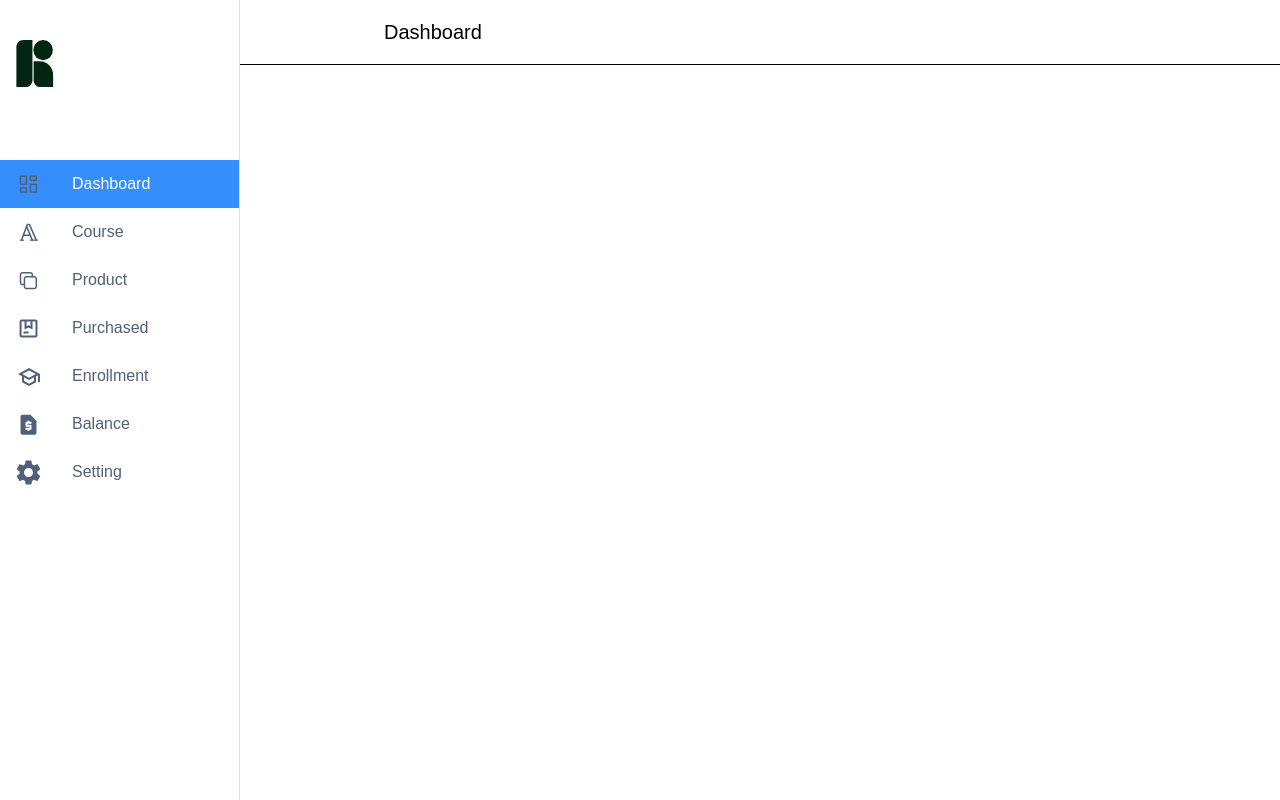
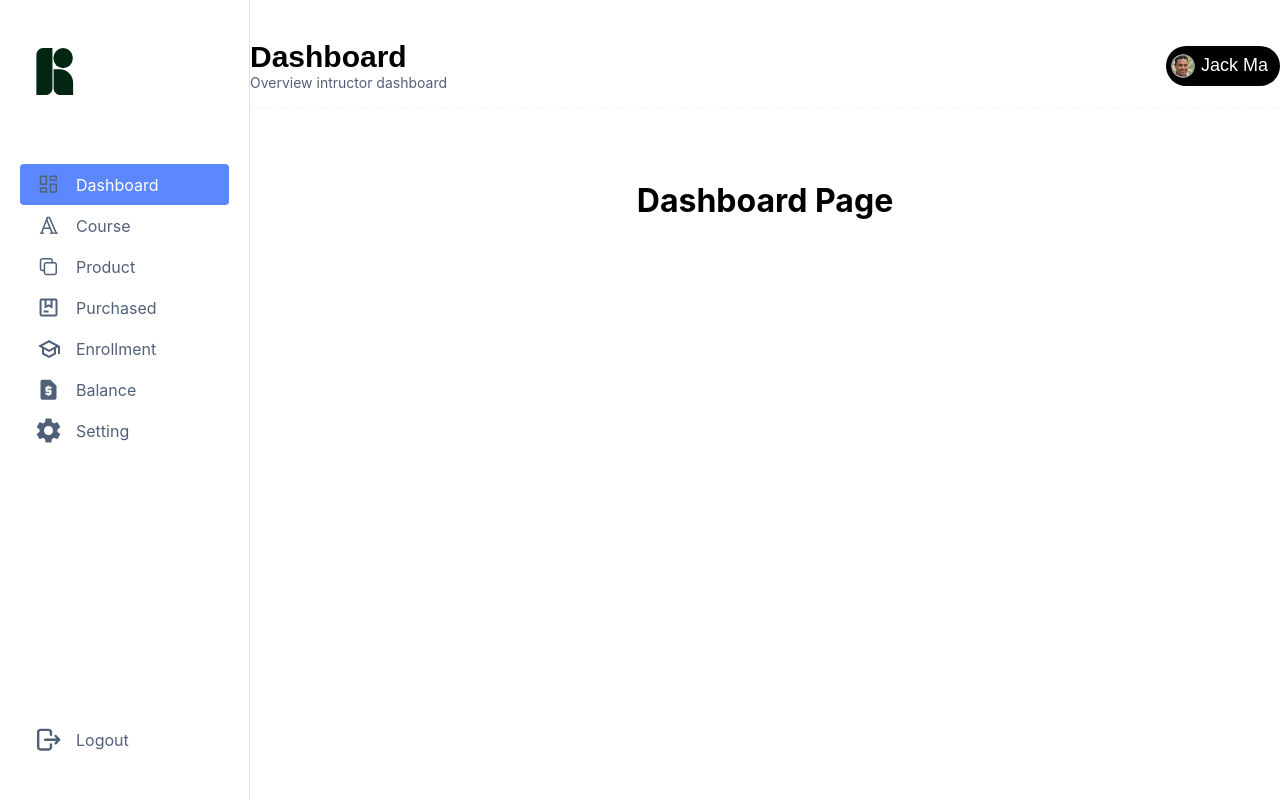
Before and after one commit to Kh1T/agteach-instructor, a React (Create React App) app: page / in a window 1280 px wide. Built offline with nearby package versions, Linux system fonts and the light colour scheme.

Commit message:
feat: update sidebar component and header

```diff
--- a/src/components/Sidebar.jsx
+++ b/src/components/Sidebar.jsx
@@ -19,39 +19,134 @@ import purchasedIcon from "../assets/purchased-sidebar-icon.svg";
 import enrollmentIcon from "../assets/enrollment-sidebar-icon.svg";
 import balanceIcon from "../assets/balance-sidebar-icon.svg";
 import settingIcon from "../assets/setting-sidebar-icon.svg";
-import { Link } from "@mui/material";
+import avtarChip from "../assets/avatar-chip.png";
+import logoutIcon from "../assets/logout-sidebar-icon.svg";
+import { Avatar, Chip, Link, Stack } from "@mui/material";
 
-export default function Sidebar() {
+export default function Sidebar({ children }) {
   const sidebarList = [
-    { title: "Dashboard", icon: dashboardIcon, route: "/" },
-    { title: "Course", icon: courseIcon, route: "/course" },
-    { title: "Product", icon: productIcon, route: "/product" },
-    { title: "Purchased", icon: purchasedIcon, route: "/purchased" },
-    { title: "Enrollment", icon: enrollmentIcon, route: "/enrollment" },
-    { title: "Balance", icon: balanceIcon, route: "/balance" },
-    { title: "Setting", icon: settingIcon, route: "/setting" },
+    {
+      title: "Dashboard",
+      icon: dashboardIcon,
+      route: "/",
+      description: "Overview intructor dashboard",
+    },
+    {
+      title: "Course",
+      icon: courseIcon,
+      route: "/course",
+      description: "View or List more courses",
+    },
+    {
+      title: "Product",
+      icon: productIcon,
+      route: "/product",
+      description: "View or List more products",
+    },
+    {
+      title: "Purchased",
+      icon: purchasedIcon,
+      route: "/purchased",
+      description: "View purchased history",
+    },
+    {
+      title: "Enrollment",
+      icon: enrollmentIcon,
+      route: "/enrollment",
+      description: "View enrolled history",
+    },
+    {
+      title: "Balance",
+      icon: balanceIcon,
+      route: "/balance",
+      description: "View your buisness progress",
+    },
+    {
+      title: "Setting",
+      icon: settingIcon,
+      route: "/setting",
+      description: "Make change to your profile",
+    },
   ];
   const { pathname } = useLocation();
-  const drawerWidth = 240;
+  const drawerWidth = 250;
   const sideBarContent = (
     <Box sx={{ display: "flex" }}>
-      <CssBaseline />
+      {/* <CssBaseline /> */}
       <AppBar
         position="fixed"
         sx={{
           width: `calc(100% - ${drawerWidth}px)`,
-          pl: 15,
+          // pl: 15,
+          pt: 5,
           ml: `${drawerWidth}px`,
           backgroundColor: "common.white",
           color: "common.black",
           boxShadow: "none",
-          borderBottom: 1,
         }}
       >
-        <Toolbar>
-          <Typography variant="h6" noWrap component="div">
-            {sidebarList.find((element) => element.route === pathname).title}
+        <Toolbar
+          sx={{
+            display: "flex",
+            justifyContent: "center",
+            flexDirection: "row",
+            px: 0,
+            "@media (min-width: 0px)": { paddingRight: 0, paddingLeft: 0 },
+            width: "100%",
+          }}
+        >
+          <Box
+            sx={{
+              width: "100%",
+              display: "flex",
+              flexDirection: "row",
+              justifyContent: "center",
+              maxWidth: 1300,
+              // borderStyle: "dashed",
+              borderBottom: 1,
+              borderBottomStyle: "dashed",
+              borderColor: "grey.300",
+            }}
+          >
+            <Stack
+              direction="row"
+              sx={{
+                width: "100%",
+                pb: 2,
+                alignItems: "center",
+                justifyContent: "space-between",
+              }}
+            >
+              <Stack direction="column" spacing="2">
+                <Typography variant="h3">
+                  {
+                    sidebarList.find((element) => element.route === pathname)
+                      .title
+                  }
                 </Typography>
+                <Typography variant="bsr" sx={{ color: "dark.300" }}>
+                  {
+                    sidebarList.find((element) => element.route === pathname)
+                      .description
+                  }
+                </Typography>
+              </Stack>
+              <Chip
+                avatar={<Avatar src={avtarChip} label="Avatar" />}
+                label="Jack Ma"
+                sx={{
+                  height: "40px",
+                  borderRadius: "63px",
+                  // mb: "30px",
+                  backgroundColor: "common.black",
+                  "& .MuiChip-label": {
+                    color: "common.white",
+                    fontSize: 18,
+                  },
+                }}
+              />
+            </Stack>
+          </Box>
         </Toolbar>
       </AppBar>
       <Drawer
@@ -61,15 +156,24 @@ export default function Sidebar() {
           "& .MuiDrawer-paper": {
             width: drawerWidth,
             boxSizing: "border-box",
+            px: "20px",
+            py: 5,
           },
         }}
         variant="permanent"
         anchor="left"
       >
+        <Stack
+          direction="column"
+          sx={{
+            height: "100%",
+            justifyContent: "space-between",
+          }}
+        >
+          <List>
             <Box
               component="img"
               sx={{
-            mt: 5,
                 ml: 2,
                 height: 48,
                 width: 38,
@@ -78,7 +182,6 @@ export default function Sidebar() {
               src={logoIcon}
             />
             <Toolbar />
-        <List>
             {sidebarList.map(({ title, icon, route }, index) => (
               <Link
                 component={RouterLink}
@@ -88,39 +191,85 @@ export default function Sidebar() {
                 sx={{
                   "& .MuiListItem-root": {
                     backgroundColor:
-                    route === pathname ? "blue.main" : "common.white",
-
+                      route === pathname ? "purple.main" : "common.white",
+                    borderRadius: 1,
                   },
-                "& .MuiListItemText-root": {
+                  "& .MuiTypography-root": {
                     color: route === pathname ? "common.white" : "dark.300",
                   },
                 }}
               >
                 <ListItem
                   key={title}
+                  // sx={{display:"flex", flexDirection:"column", }}
                   disablePadding
                   // selected={route === pathname}
                 >
                   <ListItemButton>
-                  <ListItemIcon>
                     <Box
                       component="img"
                       sx={{
                         height: 25,
                         width: 25,
+                        pr: "15px",
                       }}
                       alt={title}
                       src={icon}
                     />
                     {/* <img src={icon} /> */}
-                  </ListItemIcon>
-                  <ListItemText primary={title} sx={{ color: "dark.300" }} />
+                    {/* <ListItemText primary={title} sx={{ color: "dark.300" }} /> */}
+                    <Typography variant="bmdr" sx={{ color: "dark.300" }}>
+                      {title}
+                    </Typography>
                   </ListItemButton>
                 </ListItem>
               </Link>
             ))}
           </List>
+        </Stack>
+
+        <Box>
+          <ListItemButton>
+            <Box
+              component="img"
+              src={logoutIcon}
+              sx={{
+                height: 25,
+                width: 25,
+                pr: "15px",
+              }}
+            />
+            <Typography variant="bmdr" sx={{ color: "dark.300" }}>
+              Logout
+            </Typography>
+          </ListItemButton>
+        </Box>
       </Drawer>
+      <Box
+        component="main"
+        sx={{
+          display: "flex",
+          flexDirection: "row",
+          // justifyContent: "center",
+          // flexGrow: 1,
+          width: "100%",
+          justifyContent: "center",
+          mt: 20,
+        }}
+      >
+        <Box
+          sx={{
+            width: "100%",
+            maxWidth: 1300,
+            display: "flex",
+            flexDirection: "row",
+
+            justifyContent: "center",
+          }}
+        >
+          {children}
+        </Box>
+      </Box>
     </Box>
   );
   return sideBarContent;
--- a/src/pages/Balance.jsx
+++ b/src/pages/Balance.jsx
@@ -1,8 +1,10 @@
+import { Box } from "@mui/material"
+
 function BalancePage() {
     return (
-        <>
+        <Box sx={{width: "100%" }}>
             <h1>Balance page</h1>
-        </>
+        </Box>
     )
 }
 
--- a/src/pages/Product.jsx
+++ b/src/pages/Product.jsx
@@ -1,9 +1,11 @@
+import { Box, Stack, Typography } from "@mui/material";
+
 function ProductPage() {
-    return (
-        <>
-            <h1>Product page</h1>
-        </>
-    )
+  return (
+    <Box sx={{ width: "100%" }}>
+      <Typography variant="h2">Product</Typography>
+    </Box>
+  );
 }
 
-export default ProductPage
+export default ProductPage;
--- a/src/pages/Root.jsx
+++ b/src/pages/Root.jsx
@@ -4,8 +4,9 @@ import Sidebar from "../components/Sidebar";
 export default function RootLayout() {
   return (
     <>
-      <Sidebar />
-      <Outlet />
+      <Sidebar>
+        <Outlet />
+      </Sidebar>
     </>
   );
 }
```
Also changed, not shown: src/assets/avatar-chip.png (added), src/assets/logout-sidebar-icon.svg (added). Lines whose indentation alone changed are shown as unchanged.
